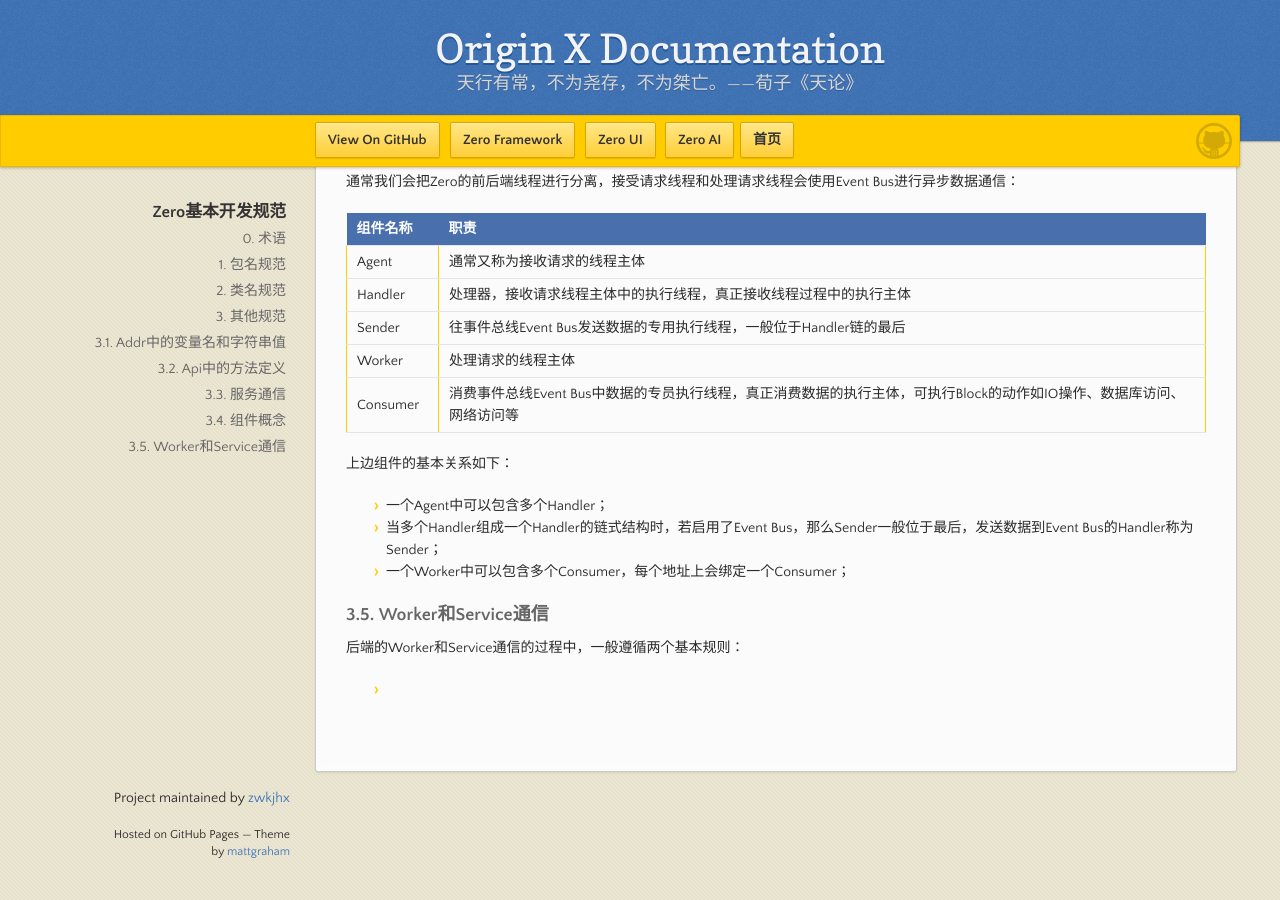
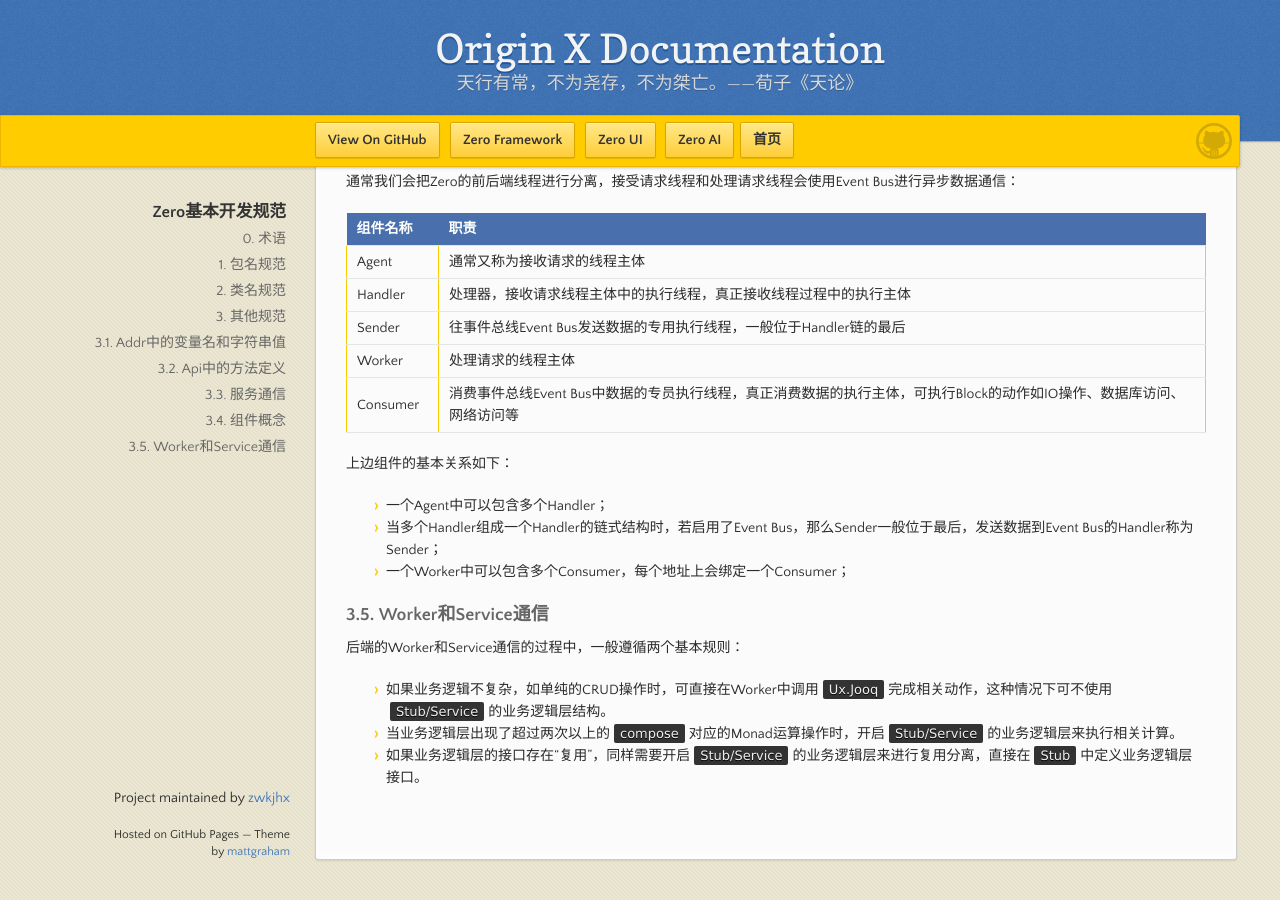
Before and after one commit to zwkjhx/ox-doc, a Jekyll site: the page built from specification/1-zerogui-fan/spc-001-zeroji-ben-kai-fa-gui-fan.md, in a window 1280 px wide and 900 px high, scrolled down 2999 px. Built offline with Jekyll 4.4.1, drawn with Linux system fonts in a browser that asks for light colours; our own code applies the rules of GitHub Pages for plain Markdown files.

Commit message:
Updates specification/1-zerogui-fan/spc-001-zeroji-ben-kai-fa-gui-fan.md
Auto commit by GitBook Editor

```diff
--- a/specification/1-zerogui-fan/spc-001-zeroji-ben-kai-fa-gui-fan.md
+++ b/specification/1-zerogui-fan/spc-001-zeroji-ben-kai-fa-gui-fan.md
@@ -135,4 +135,6 @@
 
 后端的Worker和Service通信的过程中，一般遵循两个基本规则：
 
-*
+* 如果业务逻辑不复杂，如单纯的CRUD操作时，可直接在Worker中调用`Ux.Jooq`完成相关动作，这种情况下可不使用`Stub/Service`的业务逻辑层结构。
+* 当业务逻辑层出现了超过两次以上的`compose`对应的Monad运算操作时，开启`Stub/Service`的业务逻辑层来执行相关计算。
+* 如果业务逻辑层的接口存在“复用”，同样需要开启`Stub/Service`的业务逻辑层来进行复用分离，直接在`Stub`中定义业务逻辑层接口。
```
